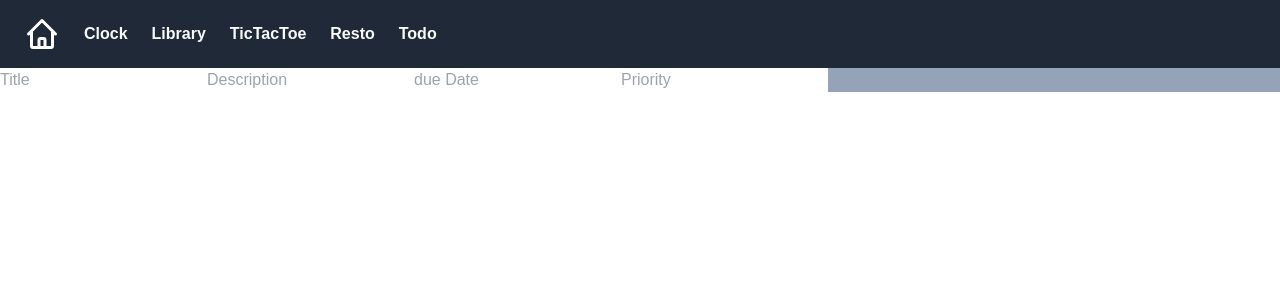
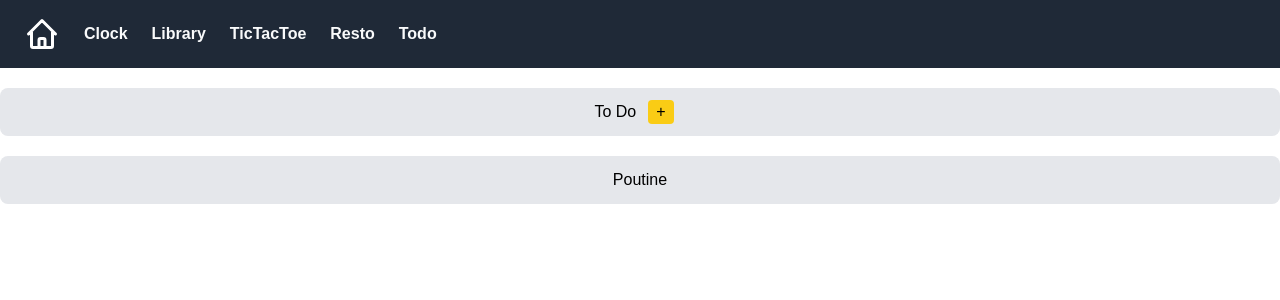
Before and after one commit to silwyth01/nextproject, a Vue app: page /todo in a window 1280 px wide. Shown: the top 300 px of the page. Built offline with nearby package versions, Linux system fonts and the light colour scheme.

Commit message:
restart from scratch todo

```diff
--- a/src/views/Todo.view.vue
+++ b/src/views/Todo.view.vue
@@ -2,75 +2,35 @@
 import { ref, reactive } from 'vue'
 
 class Task {
-    constructor(title, description, dueDate, priority) {
+    constructor(title) {
         this.title = title;
-        this.description = description;
-        this.dueDate = dueDate;
-        this.priority = priority;
-    }
-
-    update() {
-        if (this.title === "" | this.description === "") {
-            alert("This task require a title and a description!");
-            return
-        }
     }
 }
 
 
 class Kanban {
     constructor() {
-        this.newTask = new Task('', '', '', '');
+        this.newTask = new Task('');
         this.tasks = [];
     }
     addTaskToKanban() {
-        if (this.newTask.title === "" | this.newTask.description === "") {
-            alert("This task require a title and a description!")
+        if (this.newTask.title === "") {
+            alert("This task require a title !")
             return
         }
         this.tasks.unshift(this.newTask);
-        this.newTask = new Task("", "", "", "");
-    }
-
-}
-
-class Project {
-    constructor(title, description, dueDate, priority) {
-        this.title = title;
-        this.description = description;
-        this.dueDate = dueDate;
-        this.priority = priority;
-    }
-
-    update() {
-        if (this.title === "" | this.description === "") {
-            alert("This project require a title and a description!");
-            return
-        }
-    }
-}
-
-class ProjectKanban {
-    constructor() {
-        this.newProject = new Project('', '', '', '');
-        this.projects = [];
-    }
-    addTaskToProjectKanban() {
-        if (this.newProject.title === "" | this.newProject.description === "") {
-            alert("This task require a title and a description!")
-            return
-        }
-        this.projects.unshift(this.newProject);
-        this.newProject = new Project("", "", "", "");
+        this.newTask = new Task("", "");
     }
 
 }
 
 
+
 const myKanban = reactive(new Kanban());
-const myProjectKanban = reactive(new ProjectKanban());
+const petiteTache = new Task('Poutine', 'faire une frite')
+myKanban.tasks.unshift(petiteTache)
 
-
+let show = false;
 // Day.js pour les dueDates
 // vue.draggable.next
 
@@ -79,14 +39,23 @@ const myProjectKanban = reactive(new ProjectKanban());
 
 <template>
     <div class="container mx-auto">
-        <!-- Pour ajouter un post-it -->
-        <div class="h-50 w-50 ga-2 bg-slate-400">
+        <div>
+            <div class="bg-gray-200 flex rounded-lg justify-center my-5 py-3">
+                <h1>To Do</h1>
+                <div class="flex rounded-lg px-3">
+                    <button class="rounded px-2 bg-yellow-400">+</button>
+                </div>
+            </div>
+        </div>
+        <div v-if="patate === true" class="bg-gray-200 flex rounded-lg justify-center my-5 py-3">
             <input v-model="myKanban.newTask.title" placeholder="Title" />
-            <input v-model="myKanban.newTask.description" placeholder="Description" />
-            <input v-model="myKanban.newTask.dueDate" placeholder="due Date" />
-            <input v-model="myKanban.newTask.priority" placeholder="Priority" />
+            <div class="flex rounded-lg px-3">
+                <button class="rounded px-2 bg-yellow-400" @click="myKanban.addTaskToKanban()">Save</button>
+            </div>
         </div>
-        <!-- Les 4 colonnes du projet-->
-        <!-- Le menu à gauche pour les projets -->
+        <div
+            class="bg-gray-200 flex rounded-lg justify-center my-5 py-3"
+            v-for="task in myKanban.tasks"
+        >{{ task.title }}</div>
     </div>
 </template>
```
Also changed, not shown: 1 other file (tests, documents, lock files or other folders).
